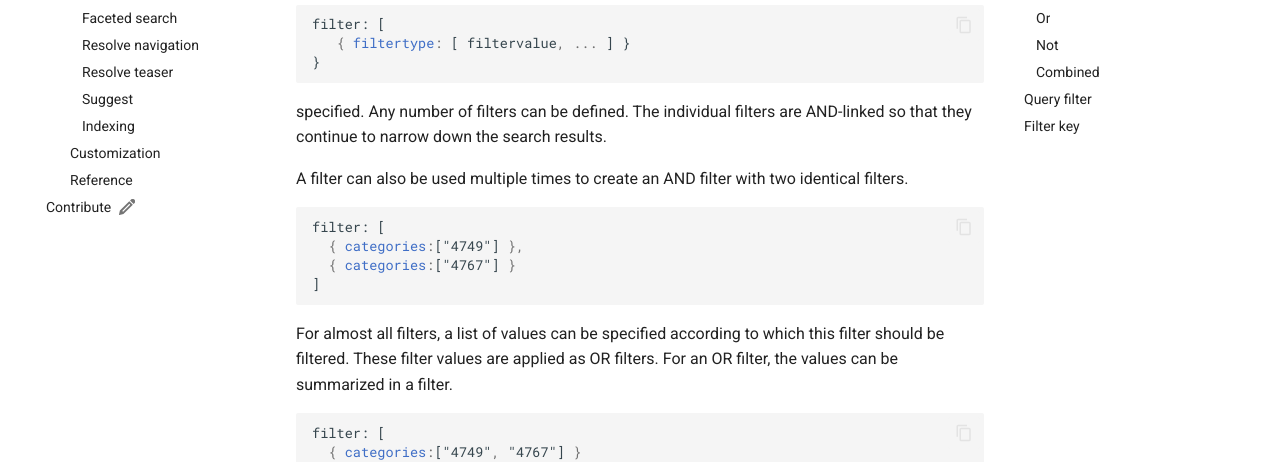
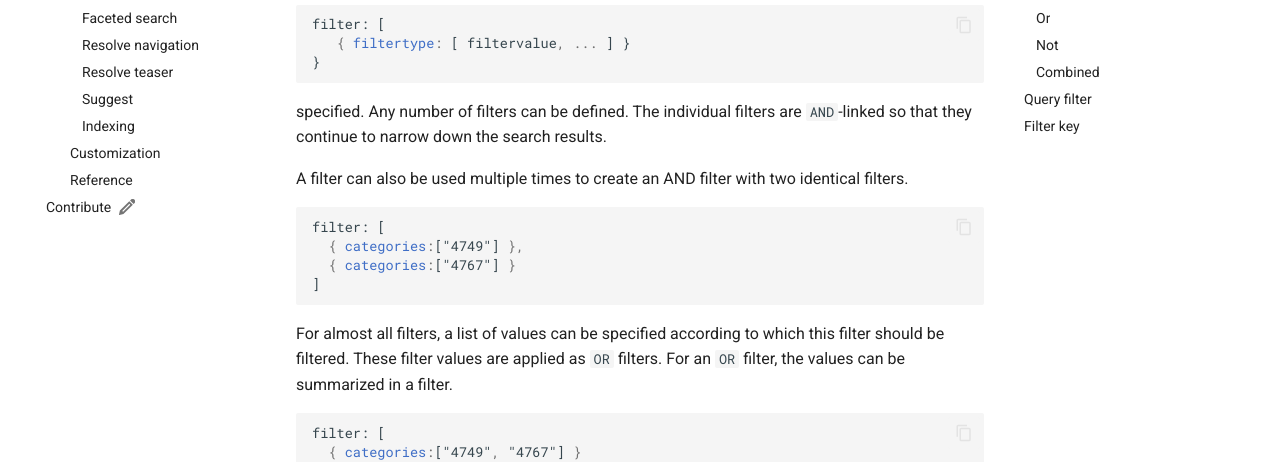
Before and after one commit to sitepark/atoolo-docs, an MkDocs documentation site: the page built from docs/develop/graphql/search/filtered-search.md, in a window 1280 px wide and 900 px high. Shown: the part 335-797 px from the top of the window. Built offline with MkDocs 1.6.1 and Material for MkDocs 9.7.7, drawn with Linux system fonts in a browser that asks for light colours; comment, search, counter and statistics services are not loaded.

````diff
--- a/docs/develop/graphql/search/filtered-search.md
+++ b/docs/develop/graphql/search/filtered-search.md
@@ -10,7 +10,7 @@ filter: [
 }
 ```
 
-specified. Any number of filters can be defined. The individual filters are AND-linked so that they continue to narrow down the search results.
+specified. Any number of filters can be defined. The individual filters are `AND`-linked so that they continue to narrow down the search results.
 
 A filter can also be used multiple times to create an AND filter with two identical filters.
 
@@ -21,7 +21,7 @@ filter: [
 ]
 ```
 
-For almost all filters, a list of values can be specified according to which this filter should be filtered. These filter values are applied as OR filters. For an OR filter, the values can be summarized in a filter.
+For almost all filters, a list of values can be specified according to which this filter should be filtered. These filter values are applied as `OR` filters. For an `OR` filter, the values can be summarized in a filter.
 
 ```graphql
 filter: [
````
